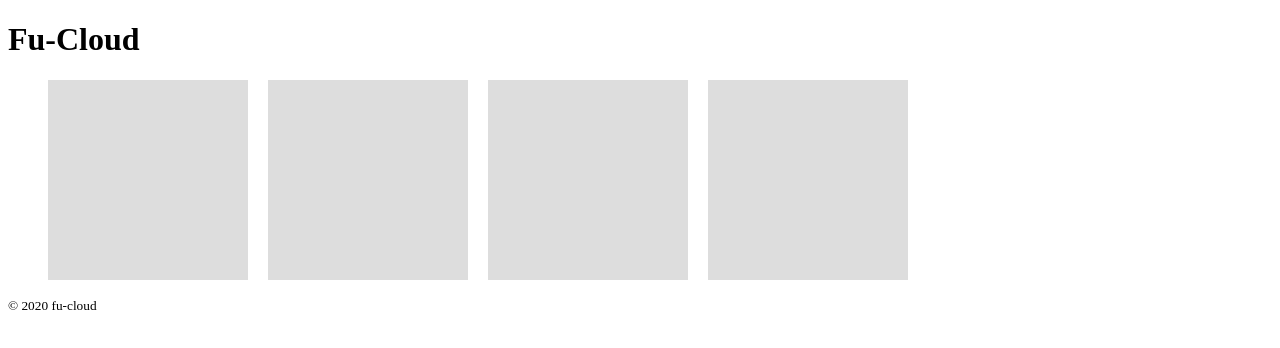
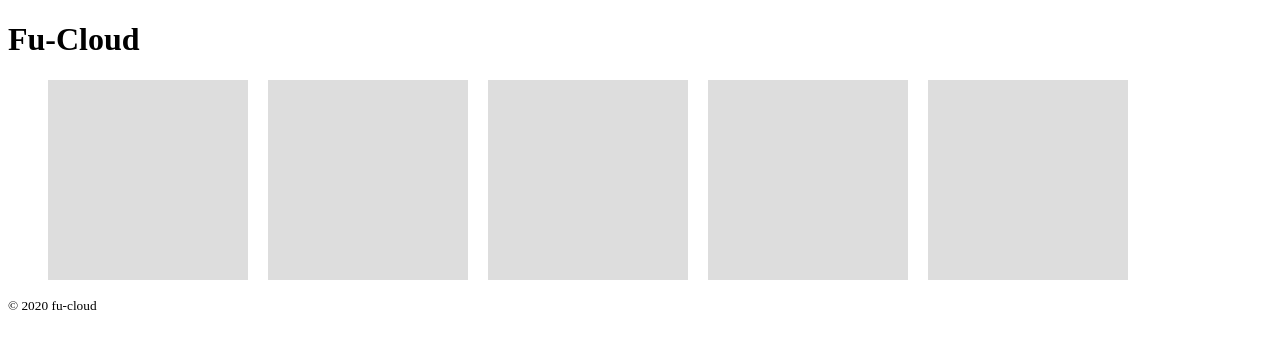
Before and after one commit to harutete/fu-cloud, a Next.js app: page / in a window 1280 px wide. Shown: the top 348 px of the page. Built offline with nearby package versions, Linux system fonts and the light colour scheme.

Commit message:
ダミーデータ追加

```diff
--- a/components/Home/ThumbnailList.tsx
+++ b/components/Home/ThumbnailList.tsx
@@ -17,20 +17,16 @@ const ListItemImage = styled.div`
 `
 
 // TODO データ仮入れなのでfetchできるようになったら直す
-const ThumbnailList: React.FC = () => (
-  <List>
-    <li>
-      <ListItemImage />
-    </li>
-    <li>
-      <ListItemImage />
-    </li>
-    <li>
-      <ListItemImage />
-    </li>
-    <li>
-      <ListItemImage />
-    </li>
-  </List>
-)
+const ThumbnailList: React.FC = () => {
+  const tempArray = ['a', 'b', 'c', 'd', 'e']
+  return (
+    <List>
+      {tempArray.map((temp, index) =>
+        <li key={`${temp}_${index}`}>
+          <ListItemImage />
+        </li>
+      )}
+    </List>
+  )
+}
 export default ThumbnailList
```
